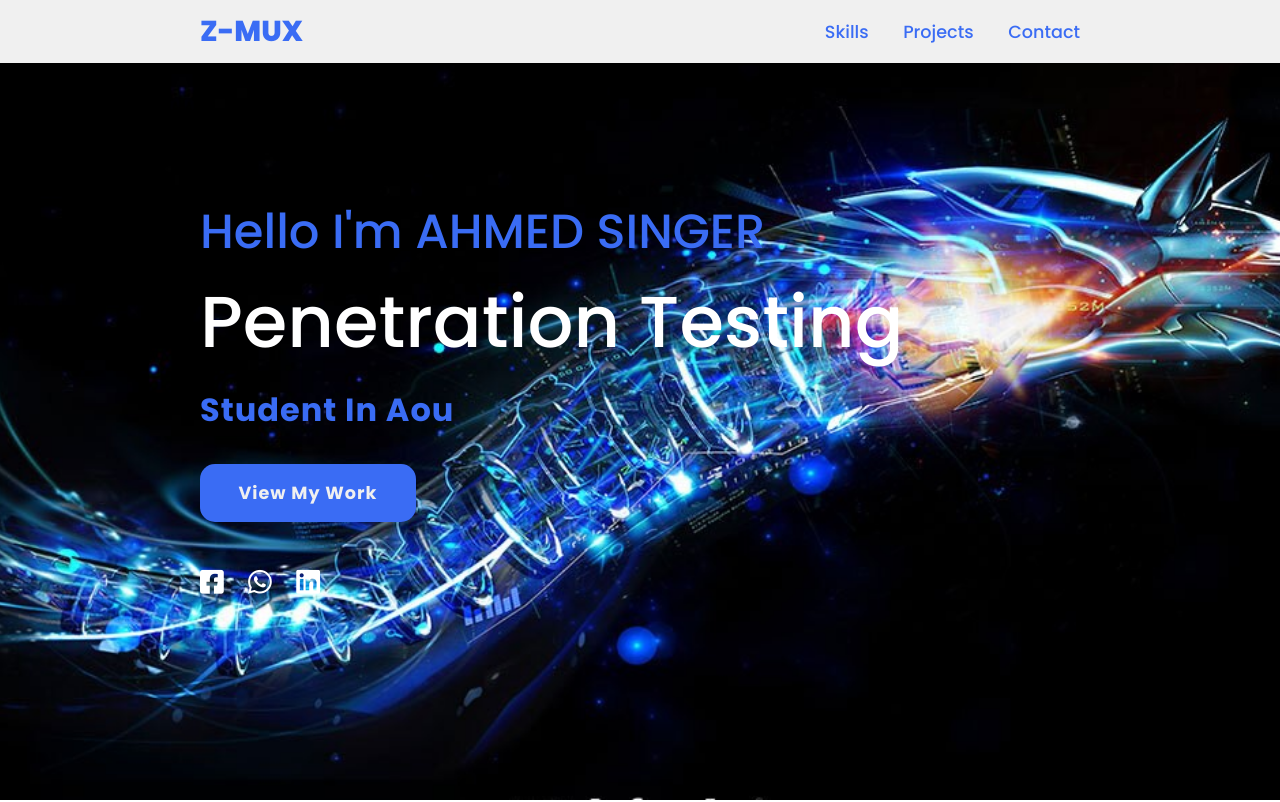
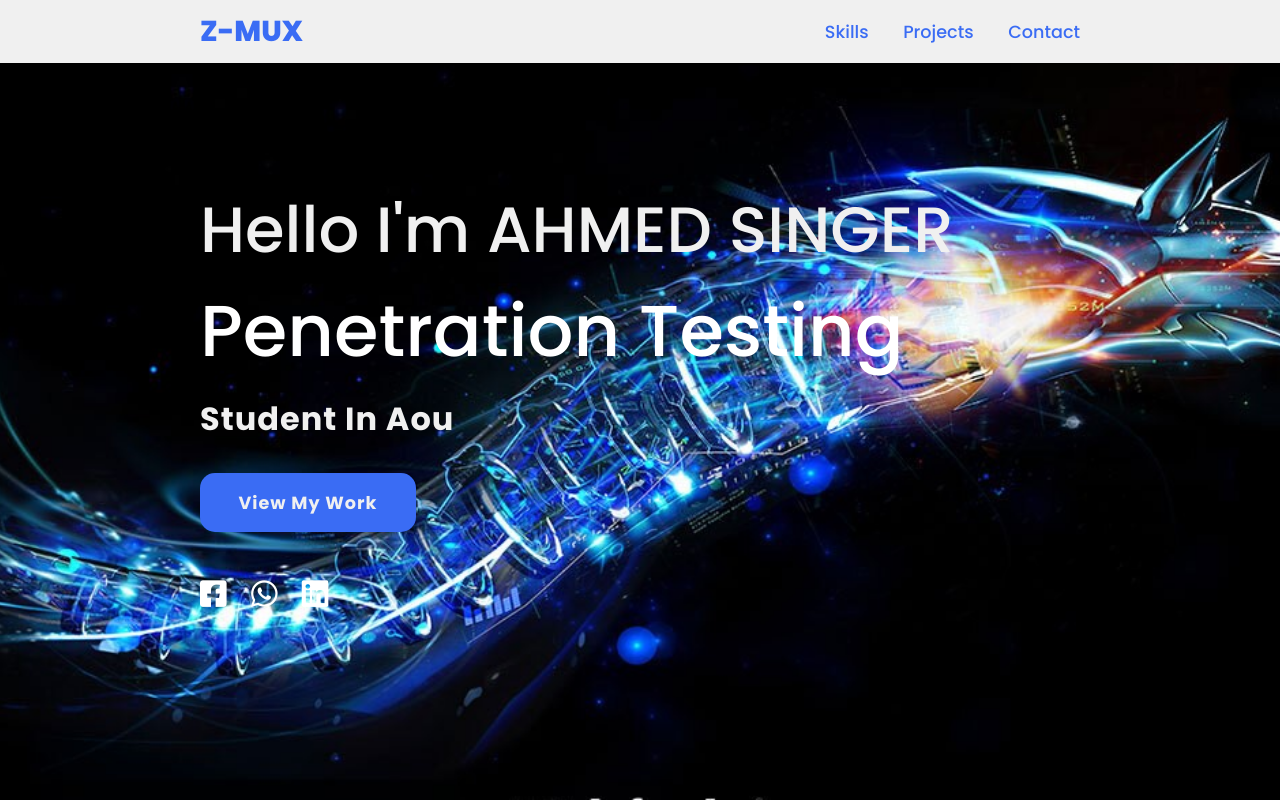
Before and after one commit to z-mux/Portfolio, a plain HTML site: page index.html in a window 1280 px wide. Shown: the top 802 px of the page. Drawn offline with Linux system fonts and the light colour scheme.

Commit message:
Update css.css

```diff
--- a/css.css
+++ b/css.css
@@ -28,6 +28,7 @@ header {
 
 
 
+
 }
 
 .navigation a {
@@ -52,7 +53,7 @@ section {
 }
 
 .main {
-    width: 100;
+    width: 200;
     min-height: 100vh;
     display: flex;
     align-items: center;
@@ -61,32 +62,49 @@ section {
     background-position: center;
     background-attachment: fixed;
 
+
 }
+
+
+
+
+
 
 
 
 .main h1 {
 
-    color : #3a6cf4;
-    font-size: 3em;
+    color : #f0f0f0;
+    font-size: 4em;
     font-weight: 500;
+    margin: auto;
+
 
 }
+
+
+
+
+
 
 .main h2 span {
     color: #ffffff;
     font-size: 3em;
     font-weight: 500;
+    margin: auto;
+
 }
 
 .main h3 {
 
-    color: #3a6cf4;
+    color: #f0f0f0;
     font-size: 2em;
     font-weight: 700;
     letter-spacing: 1px;
     margin-top: 10px;
     margin-bottom: 30px;
+    border-radius: 15px;
+    transition: 0.9s ease;
 }
 
 .main-btn {
@@ -113,7 +131,7 @@ section {
 .social-icons a {
 
     color: #fff;
-    font-size: 1.7em;
+    font-size: 1.9em;
     padding-right: 20px;
 
 
@@ -149,6 +167,7 @@ section {
     padding: 25px;
     margin: 15px;
     transition: 0.9s ease;
+    border:2px solid #7564b3;
 
 
 
@@ -157,6 +176,8 @@ section {
 .card:hover {
 
     transform: scale(1.1);
+    background :#bfb0f5;
+    border-color :#bfb0f5;
 
 }
 
@@ -383,3 +404,13 @@ section {
     }
 
 }
+
+
+@media (min-width:950px) and (max-width:1150px) {
+
+     .main .Generic1.jpg {
+         width :330px;
+     }
+}
+
+}
```
